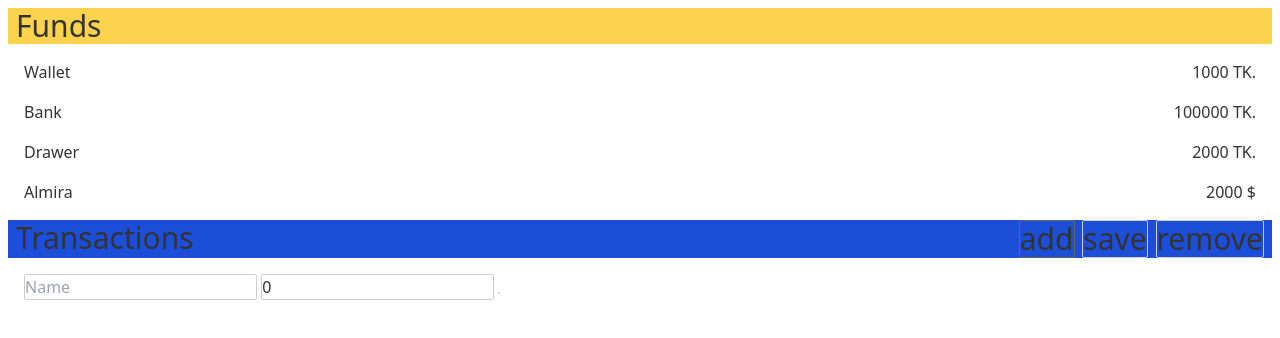
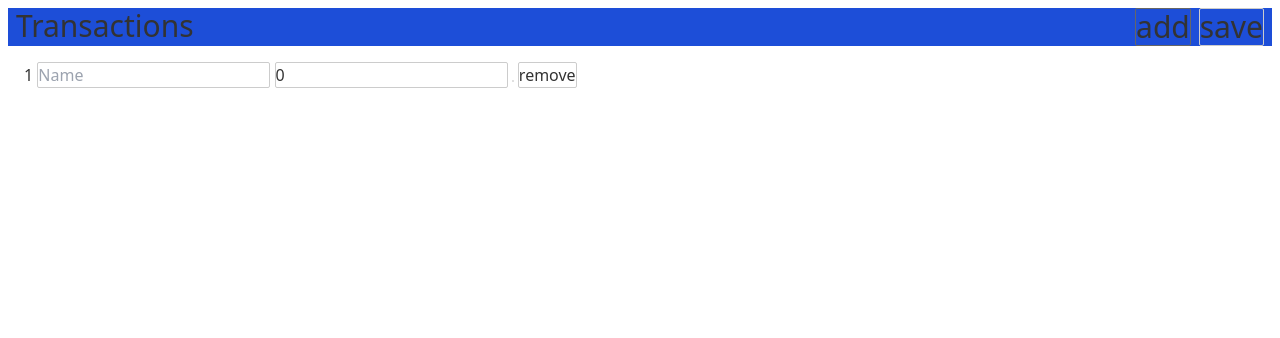
Before and after one commit to AbdallahGalib/Perfin, a Svelte app: page / in a window 1280 px wide. Both pictures are taken after a click on the button "add". Shown: the top 338 px of the page. Built offline with nearby package versions, Linux system fonts and the light colour scheme.

Commit message:
a bit of changes

```diff
--- a/src/App.svelte
+++ b/src/App.svelte
@@ -1,9 +1,9 @@
 <svelte:head><link href="https://unpkg.com/tailwindcss@^1.0/dist/tailwind.min.css" rel="stylesheet"/></svelte:head>
 
 <script>
-	import Funds from './funds.svelte'
+	// import Funds from './funds.svelte'
 	import Transactions from './transactions.svelte'
 </script>
 
-<Funds/>
+<!-- <Funds/> -->
 <Transactions/>
--- a/src/editor.svelte
+++ b/src/editor.svelte
@@ -1,5 +1,6 @@
 <span>
     <!-- <input bind:value = {data.name} placeholder = "Name" /> -->
+    {data.id}
     {#if data.editing || data.adding}
         <input bind:value = {data.name} placeholder = "Name" />
         <input bind:value = {data.amount} placeholder = "Amount" />
--- a/src/funds.svelte
+++ b/src/funds.svelte
@@ -1,11 +1,11 @@
 <div>
     <h1 class = "text-3xl bg-yellow-300 px-2">Funds</h1>
 	<ul>
-		{#each funds as fund}
+		{#each $funds as fund}
 		{#if fund.editing}
 			<Editor data={fund}/>
 		{:else}
-			<li full grid-2 class = "fund" class:selected = "{selectedFund == fund}" on:click = {()=>edit(fund)}><span>{fund.name}</span><span amount>{fund.amount} {fund.cur || 'TK.'}</span></li>
+			<li full grid-2 class = "fund" class:selected = "{selected == fund}" on:click = {()=>edit(fund)}><span>{fund.name}</span><span amount>{fund.amount} {fund.cur || 'TK.'}</span></li>
 		{/if}
 
 		{/each}
@@ -13,22 +13,16 @@
 </div>
 
 <script>
-	import {data} from './store.js'
+	import {funds} from './store.js'
 	import Editor from './editor.svelte'
-	let selectedFund
+	let selected
 	function edit(fund){
-		if(selectedFund)
-			selectedFund.editing = false
-		selectedFund = fund;
-		selectedFund.editing = true
-		funds = [...funds]
+		if(selected)
+		selected.editing = false
+		selected = fund;
+		selected.editing = true
+		// funds = [...funds]
 	}
-	let funds = [
-		{name:'Wallet', amount:1000},
-		{name:'Bank', amount:100000},
-		{name:'Drawer', amount:2000},
-		{name:'Almira', amount:2000, cur:'$'}
-	]
 </script>
 
 <style>
--- a/src/store.js
+++ b/src/store.js
@@ -1,5 +1,20 @@
 import {writable} from 'svelte/store'
+// localStorage.setItem("transactions", '[]')
+// localStorage.setItem("funds", '[]')
+let transactions = localStorage.getItem("transactions") || '[]'
+transactions =JSON.parse(transactions)
+transactions = writable(transactions)//
 
-let data = writable({})
+transactions.subscribe(list => {
+    // debugger
+    localStorage.setItem("transactions", JSON.stringify(list));
+})
 
-export {data}
+// let funds =  JSON.parse(localStorage.getItem("funds"))
+// funds = writable(funds)//
+
+// funds.subscribe(list => {
+//     localStorage.setItem("funds", list);
+// })
+
+export {transactions}
--- a/src/transaction.svelte
+++ b/src/transaction.svelte
@@ -1,10 +1,11 @@
 
 <div>
     <Editor data={data}/>
+	<button on:click = "{remove(data)}">remove</button>
 </div>
 
 <script>
-	// import {data} from './store.js'
+	import {transactions} from './store.js'
     export let data;
 	import Editor from './editor.svelte'
 	let selected
@@ -15,6 +16,11 @@
 		selected.editing = true
 		data = {...data}
 	}
+
+    function remove(transaction){
+        transactions.update(arr => [...$transactions.filter(item => item !== transaction)])
+    }
+
 	// let funds = [
 	// 	{name:'Where?', Answer:0},
 	// 	{name:'Why?', Answer:0},
--- a/src/transactions.svelte
+++ b/src/transactions.svelte
@@ -4,31 +4,31 @@
         <span class = "ml-auto">
         <button on:click = "{add}">add</button>
         <button on:click = "{save}">save</button>
-        <button on:click = "{remove}">remove</button>
     </span>
     </h1>
 	<ul>
-		{#each transactions as transaction}
-			<li><Transaction data={transaction}/></li>
+		{#each $transactions as transaction}
+			<li on:click = "{()=> {selected = transaction}}" class:selected = "{selected === transaction}"><Transaction data={transaction}/></li>
 		{/each}
 	</ul>
 </div>
 
 <script>
-	import {data} from './store.js'
+	import {transactions} from './store.js'
 	import Editor from './editor.svelte'
 	import Transaction from './Transaction.svelte'
 	let selected
-	let transactions = localStorage.getItem('transactions')
-    transactions = transactions ? JSON.parse(transactions) : []
+	// transactions = localStorage.getItem('transactions')
+    // transactions = transactions ? JSON.parse(transactions) : []
     function add(){
-        transactions = [{name:'', amount:0, adding:true}, ...transactions]
+        // transactions = [{name:'', amount:0, adding:true}, ...transactions]
+        let max = $transactions.length == 0 ? 0 : $transactions.reduce(function(a, b) {
+            return a.id > b.id ? a.id : b.id;
+        })
+        transactions.update(arr => [{id: max + 1, name:'', amount:0, adding:true}, ...$transactions])
     }
     function save(){
-        localStorage.setItem( 'transactions', JSON.stringify(transactions) )
-    }
-    function remove(){
-
+        localStorage.setItem( 'transactions', JSON.stringify($transactions) )
     }
 
 
@@ -38,4 +38,5 @@
 <style>
 
 	ul, li {padding:0.5rem;; margin: 0}
+    .selected {background-color: blue;}
 </style>
```
